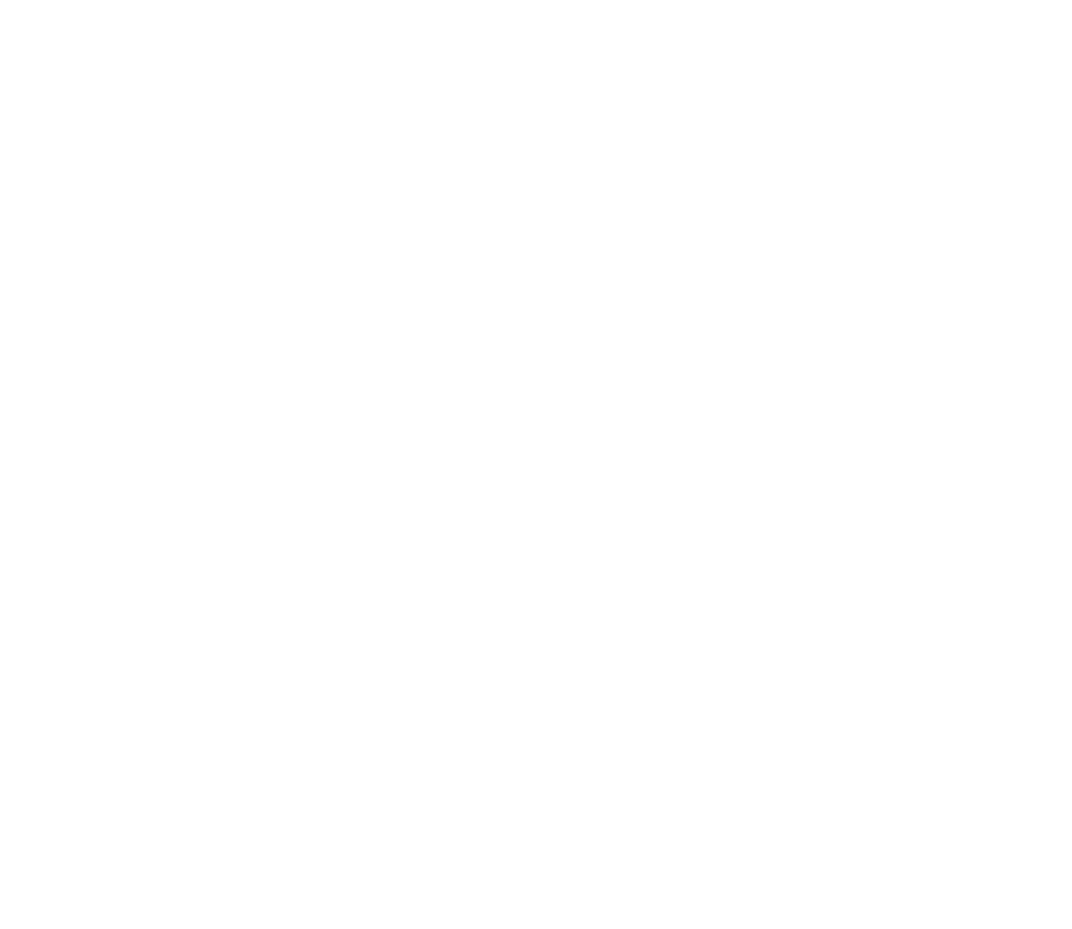
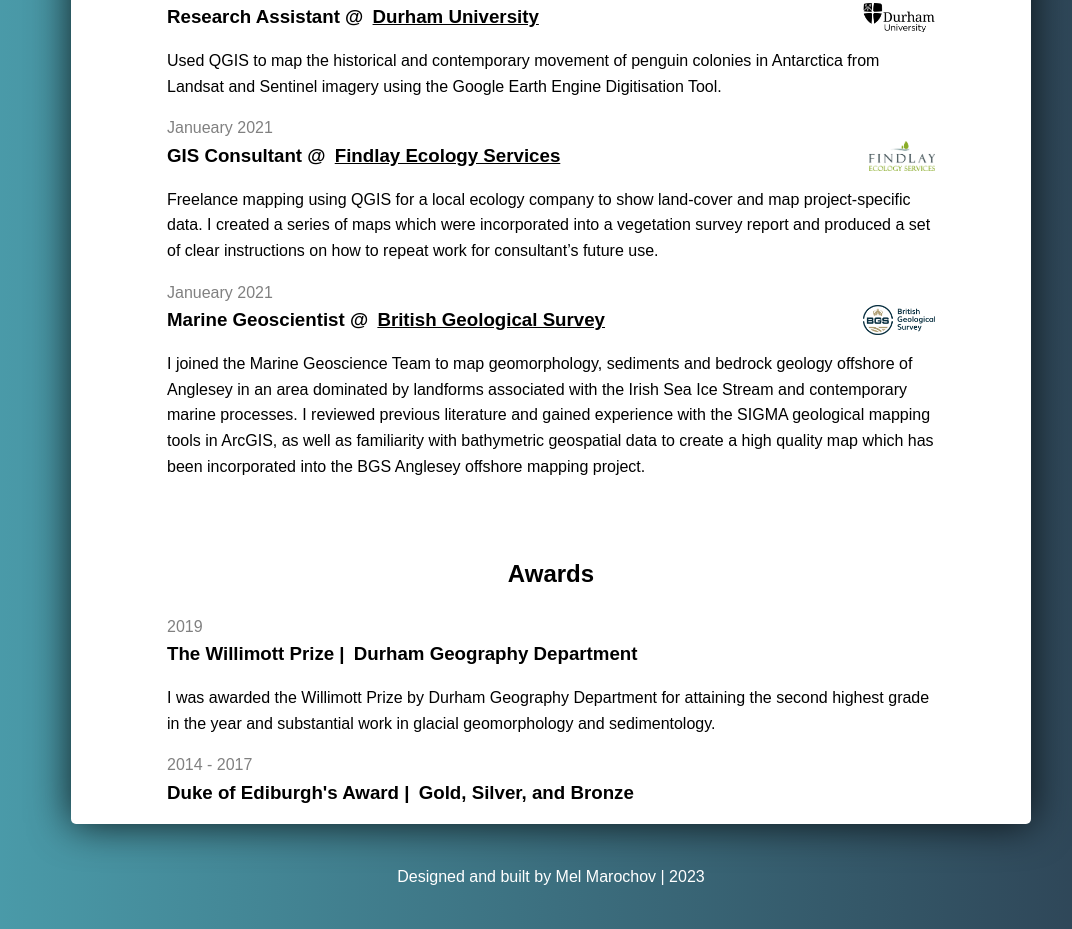
Before and after one commit to MMarochov/cv, a Svelte app: page / in a window 1280 px wide. Shown: the part 1887-2816 px from the top of the page, without its empty margins (89-1161 px from the left). Before the commit the page ends 1851 px from the top, so only its background shows below. Built offline with nearby package versions, Linux system fonts and the light colour scheme.

Commit message:
award section

```diff
--- a/src/App.svelte
+++ b/src/App.svelte
@@ -2,6 +2,7 @@
   import Social from "./components/Social.svelte";
   import Timeline from "./components/Timeline.svelte";
   import Experience from "./components/Experience.svelte";
+  import Award from "./components/Award.svelte";
 
   let socials = [
     {
@@ -118,6 +119,46 @@
     href=""
     description="Advanced Highers: Geography (A), Biology (B), English (B) · Highers: 5 (3A, 2B)"/>
   </section>
+  <section>
+    <h2>Work Experience</h2>
+    <Experience
+    position="Research Assistant"
+    org="Durham University"
+    date="May - June 2021"
+    src="./images/Durham-University-logo-dark.svg"
+    alt=""
+    href="https://www.durham.ac.uk/departments/academic/geography/"
+    description="Used QGIS to map the historical and contemporary movement of penguin colonies in Antarctica from Landsat and Sentinel imagery using the Google Earth Engine Digitisation Tool."/>
+    <Experience
+    position="GIS Consultant"
+    org="Findlay Ecology Services"
+    date="Janueary 2021"
+    src="./images/Findlay-ecology-services-logo-transparent-001.png"
+    alt="Findlay Ecology Services"
+    href="http://www.findlayecologyservices.co.uk/"
+    description="Freelance mapping using QGIS for a local ecology company to show land‑cover and map project‑specific data. I created a series of maps which were incorporated into a vegetation survey report and produced a set of clear instructions on how to repeat work for consultant’s future use."/>
+    <Experience
+    position="Marine Geoscientist"
+    org="British Geological Survey"
+    date="Janueary 2021"
+    src="./images/British_Geological_Survey.png"
+    alt="British Geological Survey"
+    href="https://www.bgs.ac.uk/"
+    description="I joined the Marine Geoscience Team to map geomorphology, sediments and bedrock geology offshore of Anglesey in an area dominated by landforms associated with the Irish Sea Ice Stream and contemporary marine processes. I reviewed previous literature and gained experience with the SIGMA geological mapping tools in ArcGIS, as well as familiarity with bathymetric geospatial data to create a high quality map which has been incorporated into the BGS Anglesey offshore mapping project."/>
+  </section>
+  <section>
+    <h2>Awards</h2>
+    <Award
+    position="The Willimott Prize"
+    org="Durham Geography Department"
+    date="2019"
+    description="I was awarded the Willimott Prize by Durham Geography Department for attaining the second highest grade in the year and substantial work in glacial geomorphology and sedimentology."/>
+    <Award
+    position="Duke of Ediburgh's Award"
+    org="Gold, Silver, and Bronze"
+    date="2014 - 2017"
+    description=""/>
+  </section>
 </main>
 <footer>Designed and built by Mel Marochov | 2023</footer>
 
--- /dev/null
+++ b/src/components/Award.svelte
@@ -0,0 +1,46 @@
+<!-- Experience.svlete -->
+<script>
+    export let position;
+    export let org;
+    export let date;
+    export let description;
+  </script>
+
+  <section class="container">
+  <p class="date">{date}</p>
+  <div class="header">
+    <h3>{position} | <a>{org}</a></h3>
+  </div>
+  <p>{description}</p>
+  </section>
+
+  <style>
+      .container {
+          max-width: 80%;
+          text-align: left;
+      }
+    .date {
+        color: grey;
+        margin: 0;
+    }
+
+    .header {
+      display: flex;
+      flex-direction: row;
+      justify-content: space-between;
+      align-items: center;
+    }
+
+    h3 {
+      margin: 0;
+    }
+
+    a {
+        padding: 4px;
+        border-radius: 2px;
+    }
+
+    img {
+      height: 30px;
+    }
+  </style>
```
Also changed, not shown: public/images/British_Geological_Survey.png (added), public/images/Findlay-ecology-services-logo-transparent-001.png (added).
